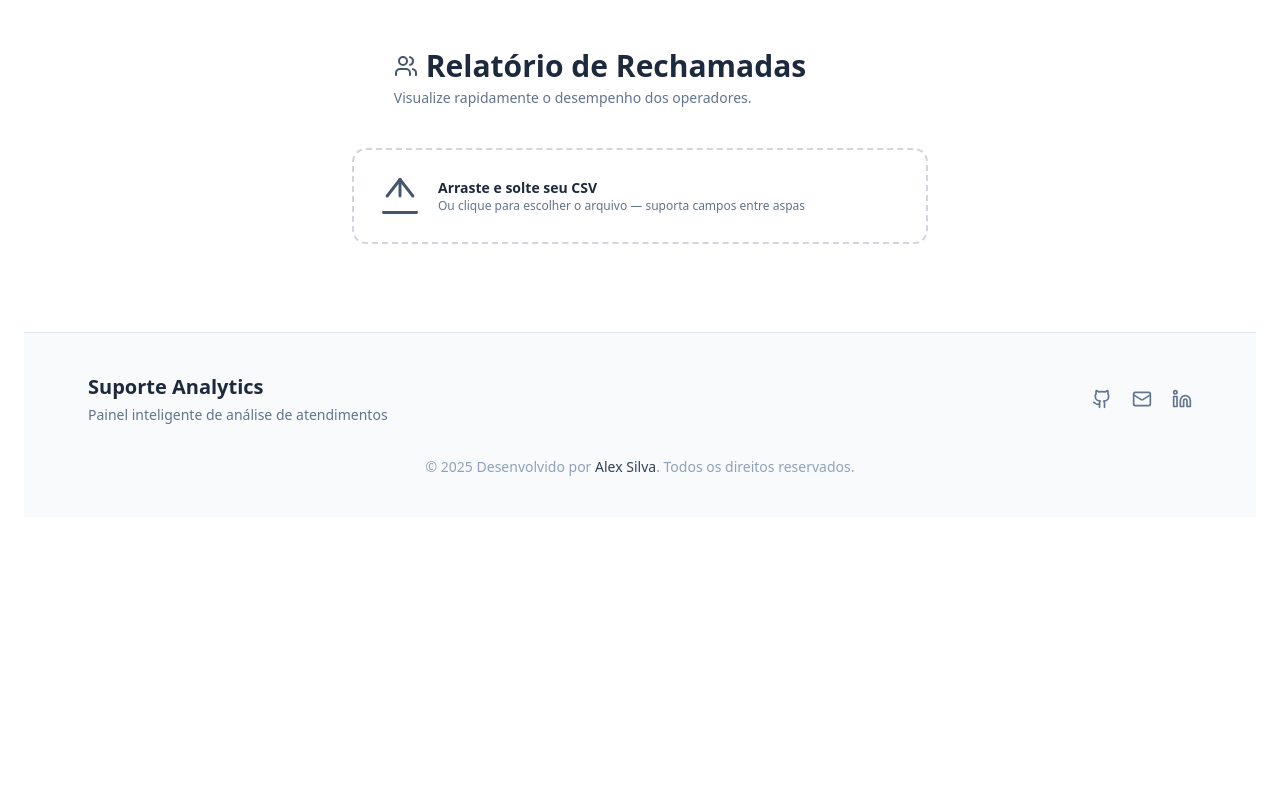
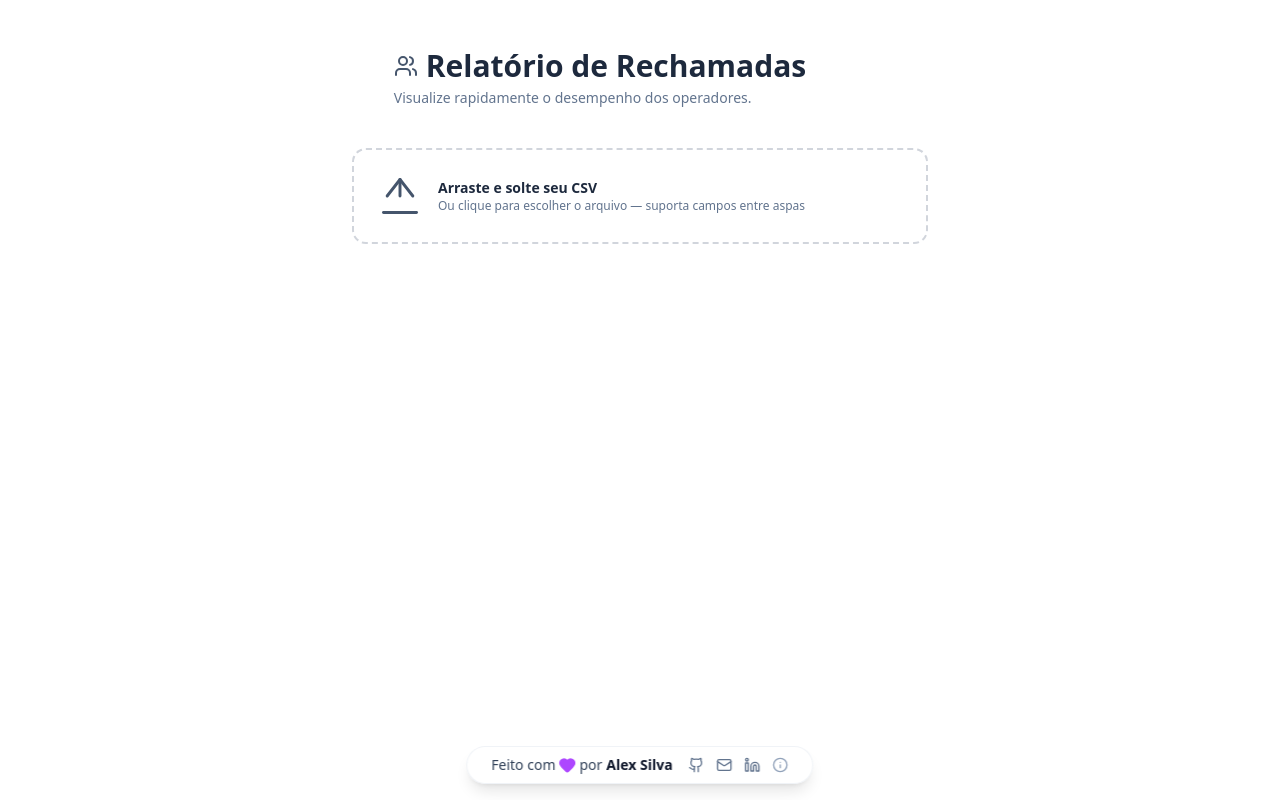
Before and after one commit to alexplussoft-web/rechamadas, a React (Vite) app: page / in a window 1280 px wide. Built offline with nearby package versions, Linux system fonts and the light colour scheme.

Commit message:
refeito o footer e criado um componente tooltip

```diff
--- a/src/components/Dashboard.tsx
+++ b/src/components/Dashboard.tsx
@@ -74,7 +74,7 @@ export function Dashboard() {
                 <button
                   key={mode}
                   onClick={() => setViewMode(mode as any)}
-                  className={`px-3 py-1.5 rounded-lg text-sm font-medium transition ${
+                  className={`cursor-pointer px-3 py-1.5 rounded-lg text-sm font-medium transition ${
                     viewMode === mode
                       ? "bg-slate-800 text-white"
                       : "bg-slate-200 dark:bg-slate-700 dark:text-slate-200 text-slate-700"
--- a/src/components/Footer.tsx
+++ b/src/components/Footer.tsx
@@ -1,40 +1,56 @@
+"use client";
+
 import { motion } from "framer-motion";
-import { Github, Mail, Linkedin } from "lucide-react";
+import { Heart, Github, Linkedin, Mail, Info } from "lucide-react";
+import { Tooltip } from "./ToolTip";
 
 export function Footer() {
   return (
-    <footer className="mt-16 border-t border-slate-200 dark:border-slate-800 py-10 bg-slate-50 dark:bg-slate-900">
-      <motion.div
+    <motion.footer
       initial={{ opacity: 0, y: 30 }}
       animate={{ opacity: 1, y: 0 }}
       transition={{ duration: 0.6 }}
-        className="max-w-6xl mx-auto px-6 flex flex-col sm:flex-row justify-between items-center gap-6"
+      className="
+        fixed bottom-4 left-1/2 -translate-x-1/2
+        backdrop-blur-md bg-white/70 dark:bg-slate-800/70
+        border border-slate-200/50 dark:border-slate-700/50
+        shadow-lg rounded-full
+        px-6 py-2 flex items-center gap-4 text-sm
+        text-slate-700 dark:text-slate-300
+        z-50
+      "
     >
-        {/* 🧠 Logo ou nome do sistema */}
-        <div className="text-center sm:text-left">
-          <h3 className="text-xl font-semibold text-slate-800 dark:text-slate-100">
-            Suporte Analytics
-          </h3>
-          <p className="text-sm text-slate-500 dark:text-slate-400 mt-1">
-            Painel inteligente de análise de atendimentos
-          </p>
-        </div>
+      {/* Frase e coração */}
+      <span className="flex items-center gap-1">
+        Feito com
+        <motion.span
+          animate={{ scale: [1, 1.2, 1] }}
+          transition={{ repeat: Infinity, duration: 1.5 }}
+          className="text-purple-500"
+        >
+          <Heart className="w-4 h-4 fill-purple-500" />
+        </motion.span>
+        por
+        <span className="font-semibold text-slate-900 dark:text-white">
+          Alex Silva
+        </span>
+      </span>
 
-        {/* 🌐 Links sociais */}
-        <div className="flex items-center gap-5">
+      {/* Links sociais */}
+      <div className="flex items-center gap-3">
         <a
           href="https://github.com/alexfferro"
           target="_blank"
           rel="noopener noreferrer"
           className="text-slate-500 dark:text-slate-400 hover:text-slate-800 dark:hover:text-white transition"
         >
-            <Github className="w-5 h-5" />
+          <Github className="w-4 h-4" />
         </a>
         <a
-            href="mailto:alexfferro@proton.me"
+          href="mailto:alexffero@proton.me"
           className="text-slate-500 dark:text-slate-400 hover:text-slate-800 dark:hover:text-white transition"
         >
-            <Mail className="w-5 h-5" />
+          <Mail className="w-4 h-4" />
         </a>
         <a
           href="https://linkedin.com/in/alexfferro"
@@ -42,24 +58,14 @@ export function Footer() {
           rel="noopener noreferrer"
           className="text-slate-500 dark:text-slate-400 hover:text-slate-800 dark:hover:text-white transition"
         >
-            <Linkedin className="w-5 h-5" />
+          <Linkedin className="w-4 h-4" />
         </a>
+
+        {/* Tooltip da versão */}
+        <Tooltip content="Versão 1.0.3">
+          <Info className="w-4 h-4 text-slate-400 dark:text-slate-500 cursor-pointer hover:text-slate-700 dark:hover:text-slate-300 transition" />
+        </Tooltip>
       </div>
-      </motion.div>
-
-      {/* 🔹 Linha inferior */}
-      <motion.div
-        initial={{ opacity: 0 }}
-        animate={{ opacity: 1 }}
-        transition={{ delay: 0.8 }}
-        className="mt-8 text-center text-sm text-slate-400 dark:text-slate-500"
-      >
-        © {new Date().getFullYear()} Desenvolvido por{" "}
-        <span className="font-medium text-slate-700 dark:text-slate-300">
-          Alex Silva
-        </span>
-        . Todos os direitos reservados.
-      </motion.div>
-    </footer>
+    </motion.footer>
   );
 }
--- /dev/null
+++ b/src/components/Tooltip.tsx
@@ -0,0 +1,25 @@
+import { useState } from "react";
+
+interface Props {
+  content: string;
+  children: React.ReactNode;
+}
+
+export function Tooltip({ content, children }: Props) {
+  const [show, setShow] = useState(false);
+
+  return (
+    <div
+      className="relative flex items-center"
+      onMouseEnter={() => setShow(true)}
+      onMouseLeave={() => setShow(false)}
+    >
+      {children}
+      {show && (
+        <div className="absolute -top-8 left-1/2 -translate-x-1/2 px-2 py-1 text-xs rounded bg-slate-800 text-white whitespace-nowrap shadow-md z-50">
+          {content}
+        </div>
+      )}
+    </div>
+  );
+}
```
Lines whose indentation alone changed are shown as unchanged.
